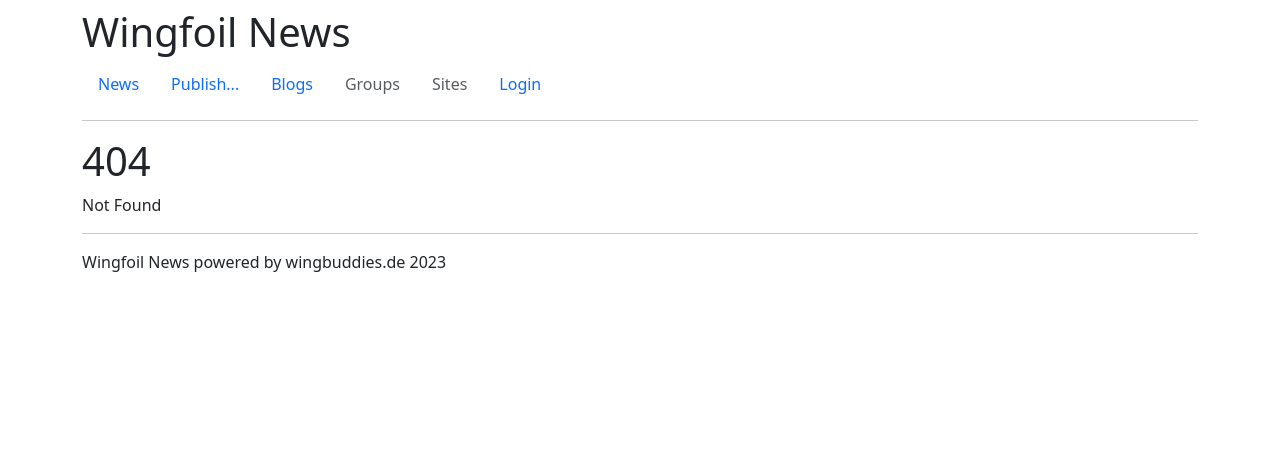
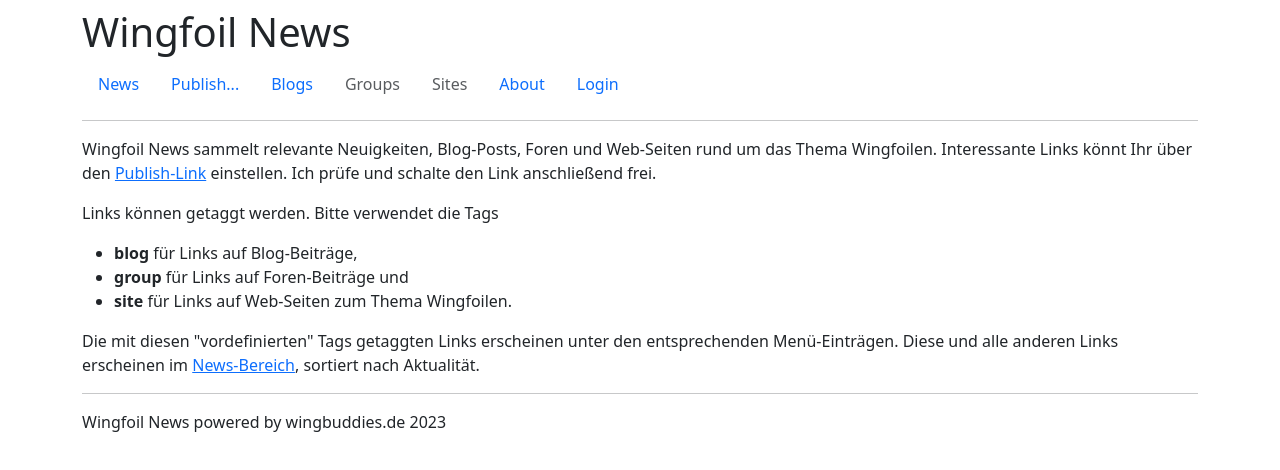
Before and after one commit to rwirdemann/wingfoilnews, a SvelteKit app: page /about in a window 1280 px wide. Before the commit this address had no page. Shown: the top 470 px of the page. Built offline with nearby package versions, Linux system fonts and the light colour scheme.

Commit message:
Adds about page

```diff
--- a/src/app.html
+++ b/src/app.html
@@ -17,6 +17,7 @@
         <li><a class="nav-link" href="/blogs">Blogs</a></li>
         <li><a class="nav-link disabled" href="/">Groups</a></li>
         <li><a class="nav-link disabled" href="/">Sites</a></li>
+        <li><a class="nav-link" href="/about">About</a></li>
         <li><a class="nav-link" href="/login">Login</a></li>
     </ul>
     <main>
--- /dev/null
+++ b/src/routes/about/+page.svelte
@@ -0,0 +1,18 @@
+<p>
+    Wingfoil News sammelt relevante Neuigkeiten, Blog-Posts, Foren und Web-Seiten rund um das Thema Wingfoilen.
+    Interessante Links könnt Ihr über den <a href="/publishlink">Publish-Link</a> einstellen. Ich prüfe und schalte den Link
+    anschließend frei.
+</p>
+
+<p>
+    Links können getaggt werden. Bitte verwendet die Tags
+</p>
+<ul>
+    <li><strong>blog</strong> für Links auf Blog-Beiträge,</li>
+    <li><strong>group</strong> für Links auf Foren-Beiträge und</li>
+    <li><strong>site</strong> für Links auf Web-Seiten zum Thema Wingfoilen.</li>
+</ul>
+
+Die mit diesen "vordefinierten" Tags getaggten Links erscheinen unter den entsprechenden
+Menü-Einträgen. Diese und alle anderen Links erscheinen im <a href="/">News-Bereich</a>,
+sortiert nach Aktualität.
--- a/src/routes/blogs/+page.js
+++ b/src/routes/blogs/+page.js
@@ -1,5 +1,5 @@
 export async function load() {
-  const res = await fetch("https://news.wingbuddies.de:8087/links?tags=Blog", {
+  const res = await fetch("https://news.wingbuddies.de:8087/links?tags=blog", {
     method: "GET",
   });
   return await res.json();
```
